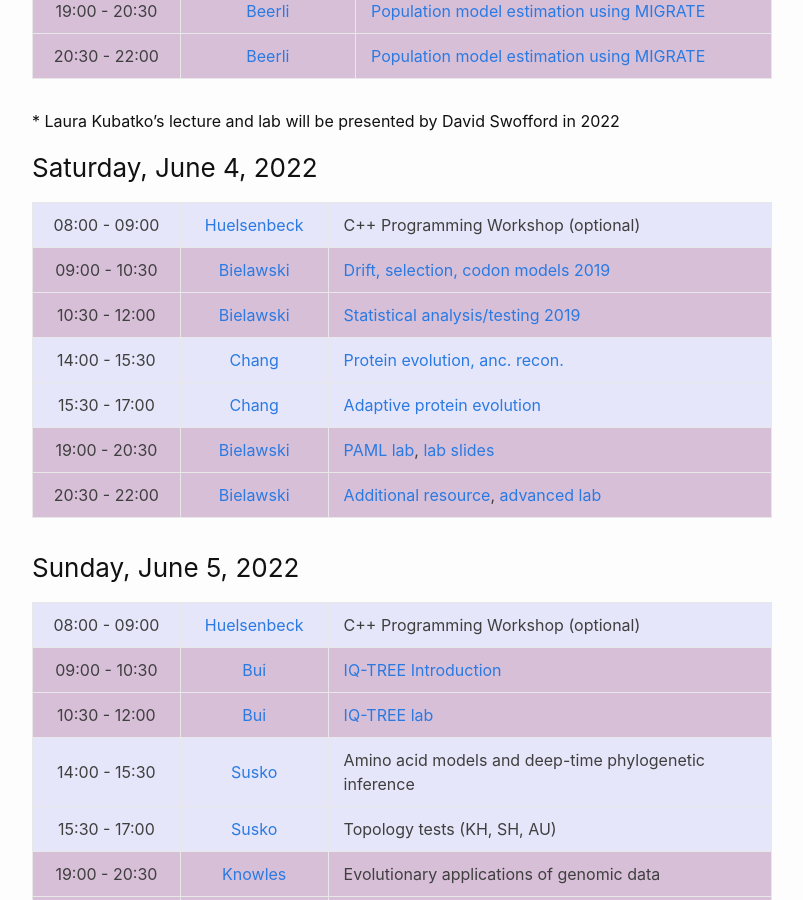
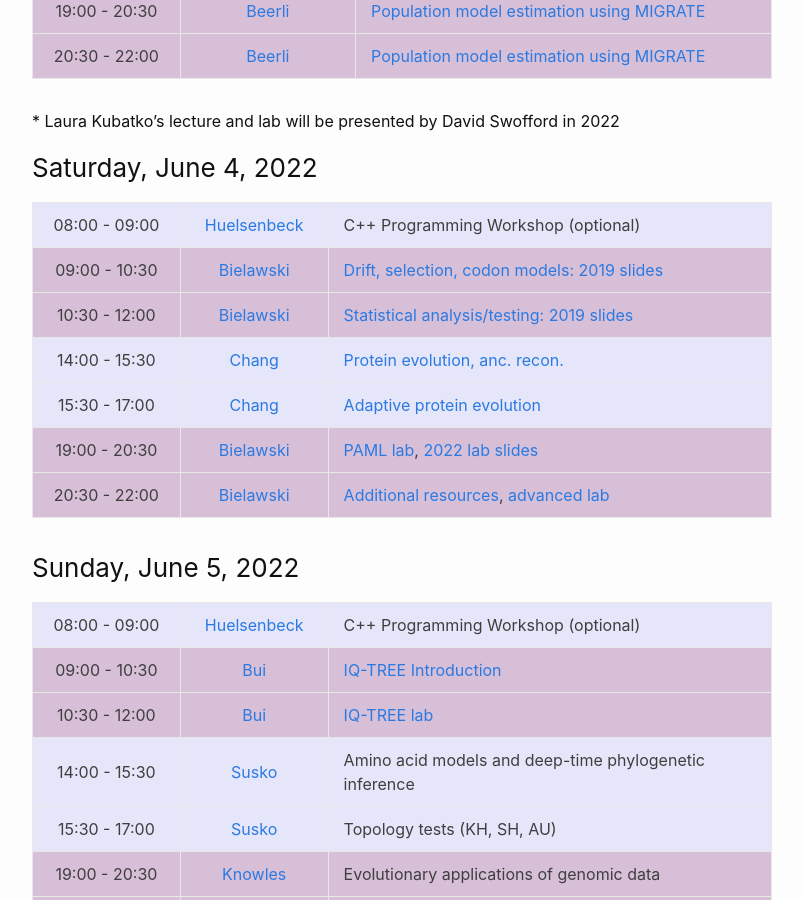
Before and after one commit to molevolworkshop/molevolworkshop.github.io, a Jekyll site: the page built from schedule.md, in a window 1280 px wide and 900 px high, scrolled down 3115 px. Shown: the whole window, without its empty margins (238-1041 px from the left). Built offline with Jekyll 4.4.1, drawn with Linux system fonts in a browser that asks for light colours.

Commit message:
Update schedule.md

```diff
--- a/schedule.md
+++ b/schedule.md
@@ -98,12 +98,12 @@
 
 ---------------|--------------------------------------|-----------------------------------
  08:00 - 09:00 | [Huelsenbeck](/faculty-huelsenbeck/) | C++ Programming Workshop (optional)
- 09:00 - 10:30 | [Bielawski](/faculty-bielawski/)     | [Drift, selection, codon models 2019]({{ site.baseurl }}/faculty/bielawski/pdf/WH2019_Parts1and2_handouts-opt.pdf)
- 10:30 - 12:00 | [Bielawski](/faculty-bielawski/)     | [Statistical analysis/testing 2019]({{ site.baseurl }}/faculty/bielawski/pdf/WH2019_Parts3and4_handouts-opt.pdf)
+ 09:00 - 10:30 | [Bielawski](/faculty-bielawski/)     | [Drift, selection, codon models: 2019 slides](http://awarnach.mathstat.dal.ca/~joeb/PAML_lab/slides/WH2019_Parts1and2_handouts.pdf)
+ 10:30 - 12:00 | [Bielawski](/faculty-bielawski/)     | [Statistical analysis/testing: 2019 slides](http://awarnach.mathstat.dal.ca/~joeb/PAML_lab/slides/WH2019_Parts3and4_handouts.pdf)
  14:00 - 15:30 | [Chang](/faculty-chang/)             | [Protein evolution, anc. recon.]({{ site.baseurl }}/faculty/chang/pdf/Protein_Evolution_&_Ancestral_Reconstruction-opt.pdf)
  15:30 - 17:00 | [Chang](/faculty-chang/)             | [Adaptive protein evolution]({{ site.baseurl }}/faculty/chang/pdf/Adaptive_Protein_Evolution-opt.pdf)
- 19:00 - 20:30 | [Bielawski](/faculty-bielawski/)     | [PAML lab](http://awarnach.mathstat.dal.ca/~joeb/PAML_lab/lab.html), [lab slides]({{ site.baseurl }}/faculty/bielawski/pdf/pamlDEMO_slides-opt.pdf)
- 20:30 - 22:00 | [Bielawski](/faculty-bielawski/)     | [Additional resource](http://awarnach.mathstat.dal.ca/~joeb/PAML_lab/Resources.html), [advanced lab](https://bitbucket.org/EvoWorks/protocol-inference-of-episodic-selection/downloads)
+ 19:00 - 20:30 | [Bielawski](/faculty-bielawski/)     | [PAML lab](http://awarnach.mathstat.dal.ca/~joeb/PAML_lab/lab.html), [2022 lab slides](http://awarnach.mathstat.dal.ca/~joeb/PAML_lab/resources/pamlDEMO_MOLE2022_v2.pdf)
+ 20:30 - 22:00 | [Bielawski](/faculty-bielawski/)     | [Additional resources](http://awarnach.mathstat.dal.ca/~joeb/PAML_lab/Resources.html), [advanced lab](https://bitbucket.org/EvoWorks/protocol-inference-of-episodic-selection/downloads)
 {:.daily-schedule-cpp}
 
 ### Sunday, June 5, 2022
```
